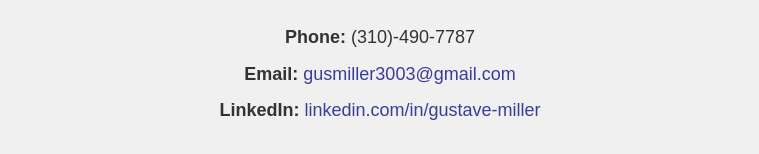
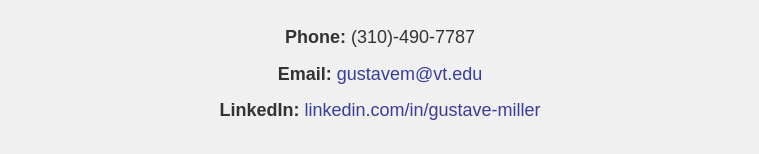
Before and after one commit to GustaveWM/Portfolio, a plain HTML site: page index.html in a window 1280 px wide. Shown: the part 1150-1304 px from the top of the page, without its empty margins (260-1019 px from the left). Drawn offline with Linux system fonts and the light colour scheme.

Commit message:
Update index.html
Changed email to vt email

```diff
--- a/index.html
+++ b/index.html
@@ -41,7 +41,7 @@
         <p>If you'd like to get in touch, feel free to reach out through any of the following:</p>
         <ul>
             <li><strong>Phone:</strong> (310)-490-7787 </li>
-            <li><strong>Email:</strong> <a href="mailto:gusmiller3003@gmail.com">gusmiller3003@gmail.com</a></li>
+            <li><strong>Email:</strong> <a href="mailto:gustavem@vt.edu">gustavem@vt.edu</a></li>
             <li><strong>LinkedIn:</strong> <a href="https://www.linkedin.com/in/gustave-miller/" target="_blank">linkedin.com/in/gustave-miller</a></li>
         </ul>
     </section>
```
